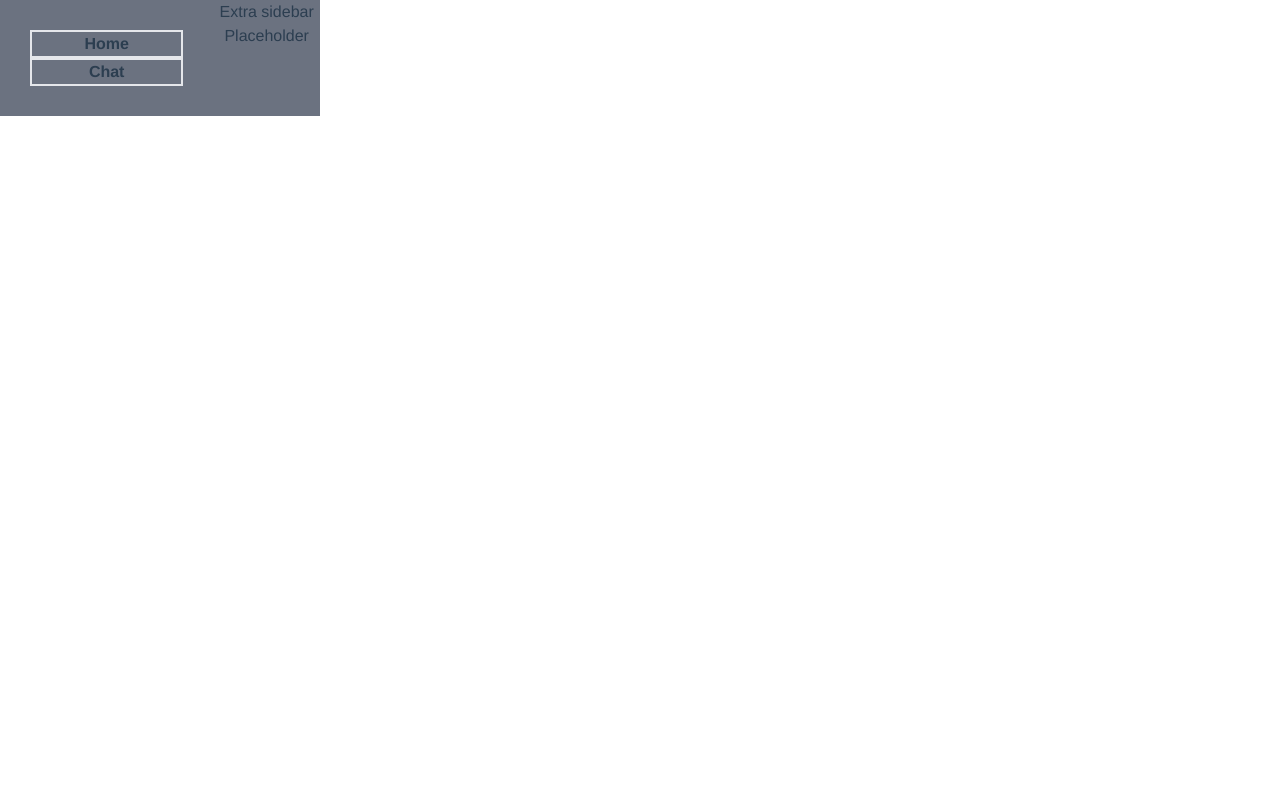
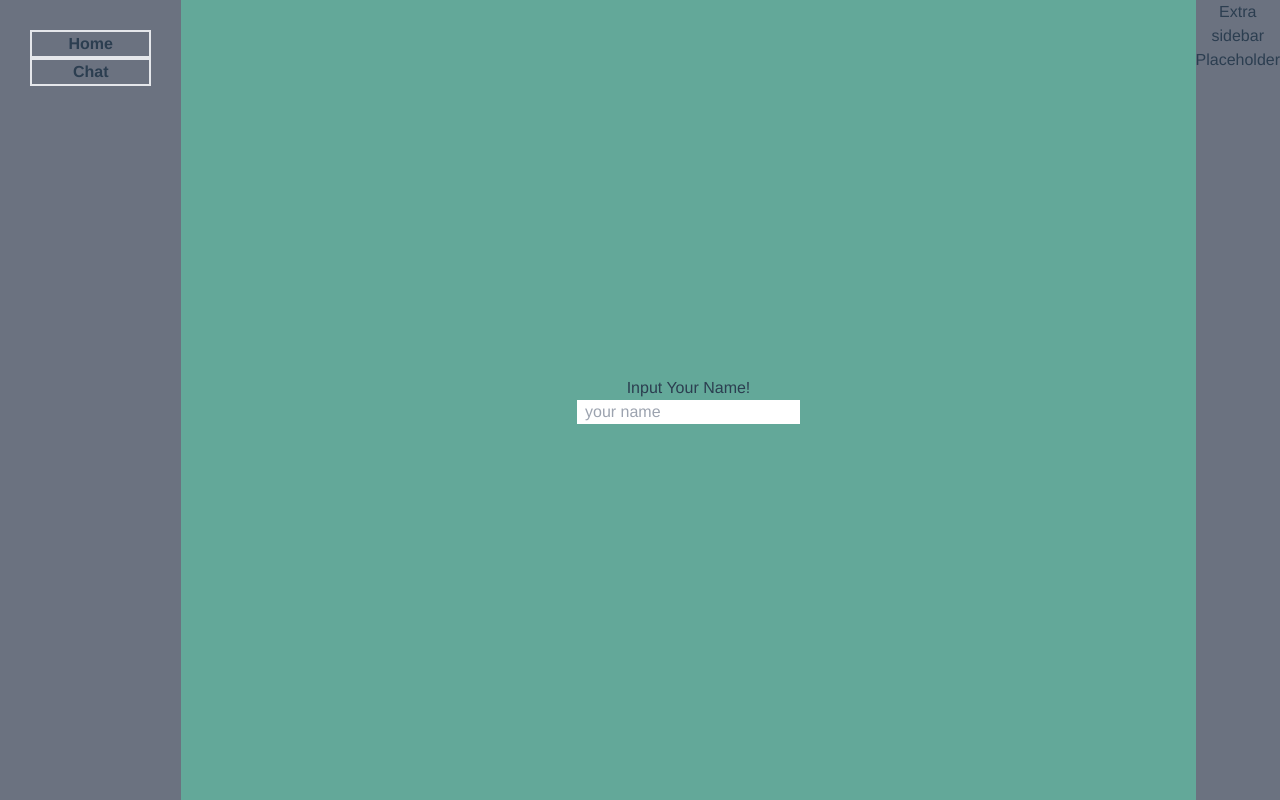
Before and after one commit to Psyconymous/Psyconymous-App, a Vue app in the folder frontend/: page /name in a window 1280 px wide. Built offline with nearby package versions, Linux system fonts and the light colour scheme.

Commit message:
Added new route to register names

```diff
--- a/frontend/src/router/index.ts
+++ b/frontend/src/router/index.ts
@@ -12,6 +12,11 @@ const routes: Array<RouteRecordRaw> = [
     name: "Chat",
     component: () => import("../views/ChatInterface.vue"),
   },
+  {
+    path: "/name",
+    name: "Name",
+    component: () => import("../views/Name.vue"),
+  },
 ];
 
 const router = createRouter({
--- /dev/null
+++ b/frontend/src/views/Name.vue
@@ -0,0 +1,26 @@
+<template>
+  <div
+    class="h-screen flex flex-col overflow-y-hidden bg-emerald-500 container"
+  >
+    <div class="my-auto">
+      <h1>Input Your Name!</h1>
+      <input class="my-auto mx-auto px-2" @keydown.enter="registerName()" placeholder="your name" v-model="name" type="text">
+    </div>
+  </div>
+</template>
+<script lang="ts">
+import { ref, defineComponent } from 'vue'
+
+export default defineComponent({
+  setup() {
+    const name = ref("");
+    /* TODO: Allow users to generate random usernames for themselves */
+    const registerName = () => {
+      if(name.value !== "") {
+        window.localStorage.setItem('name', name.value);
+      }
+    };
+    return { name, registerName }
+  },
+})
+</script>
```
